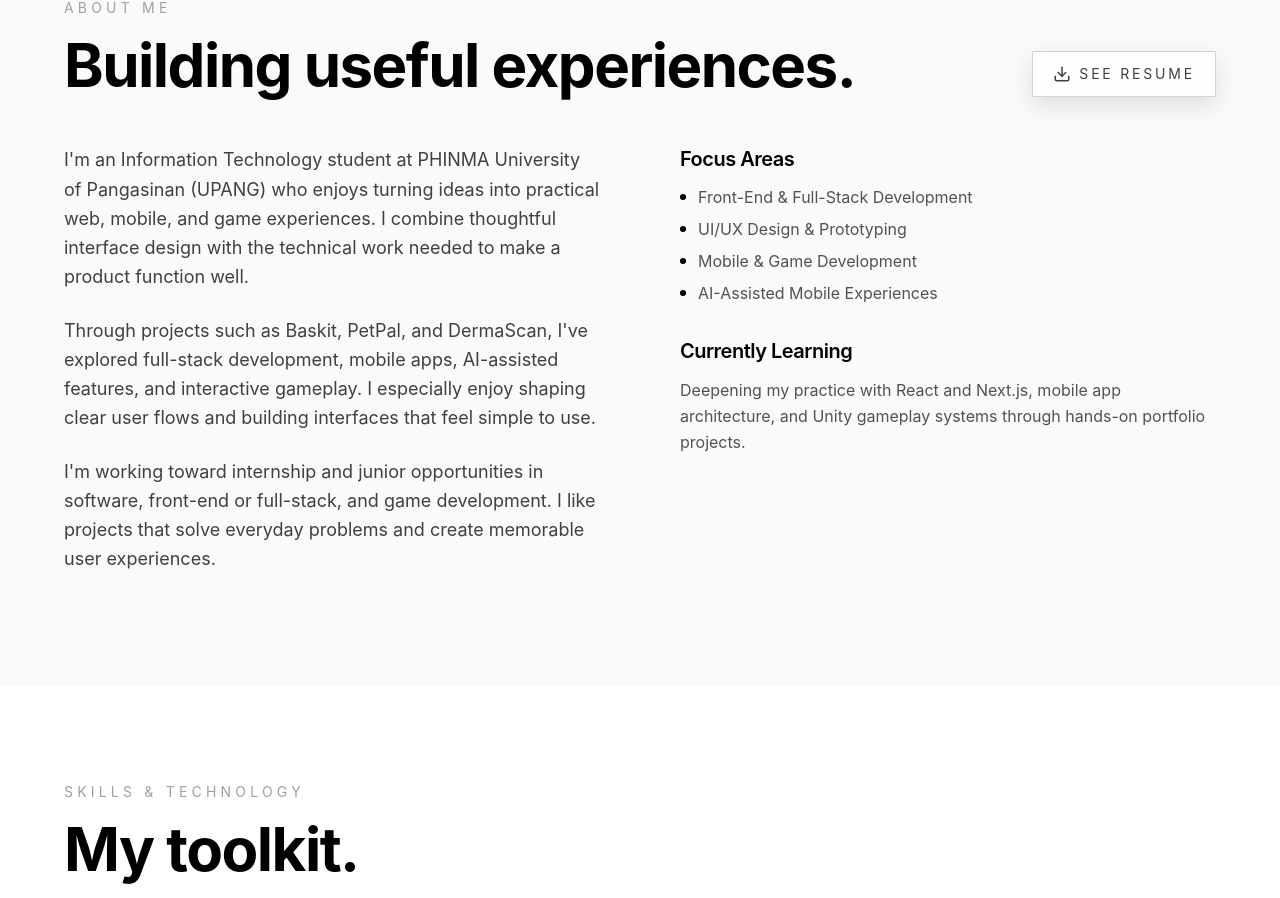
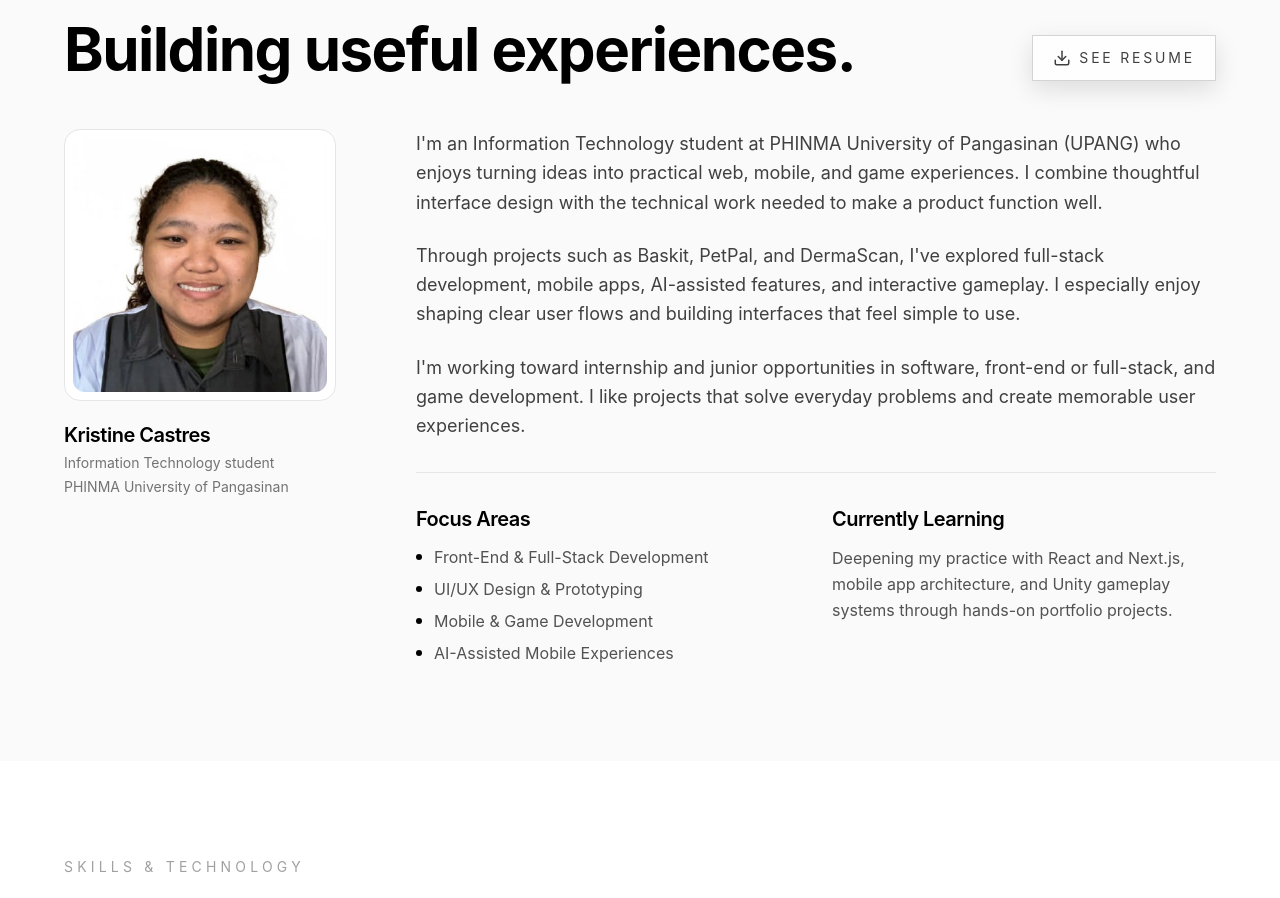
Before and after one commit to krsrcio/krim, a React (Vite) app: page / in a window 1280 px wide. Shown: the part 914-1812 px from the top of the page. Built offline with nearby package versions, Linux system fonts and the light colour scheme.

Commit message:
added pic

```diff
--- a/src/app/components/About.tsx
+++ b/src/app/components/About.tsx
@@ -75,8 +75,34 @@ export function About() {
           </motion.a>
         </motion.div>
 
-        <div className="grid gap-12 md:grid-cols-2 md:gap-20">
-          <motion.div {...leftColumnRevealProps}>
+        <div className="grid items-start gap-10 md:grid-cols-[15rem_minmax(0,1fr)] md:gap-12 lg:grid-cols-[17rem_minmax(0,1fr)] lg:gap-20">
+          <motion.figure
+            {...leftColumnRevealProps}
+            className="mx-auto w-full max-w-[17rem] md:mx-0"
+          >
+            <div className="overflow-hidden rounded-2xl border border-neutral-200 bg-white p-2">
+              <img
+                src="/kristine-castres.jpg"
+                alt="Portrait of Kristine Castres"
+                width={400}
+                height={400}
+                loading="lazy"
+                decoding="async"
+                className="aspect-square w-full rounded-xl object-cover"
+              />
+            </div>
+            <figcaption className="mt-5 text-center md:text-left">
+              <p className="text-xl font-semibold tracking-tight text-black">
+                Kristine Castres
+              </p>
+              <p className="mt-1 text-sm text-neutral-500">
+                Information Technology student
+              </p>
+              <p className="mt-1 text-sm text-neutral-500">PHINMA University of Pangasinan</p>
+            </figcaption>
+          </motion.figure>
+
+          <motion.div {...rightColumnRevealProps}>
             <p className="mb-6 text-lg leading-relaxed text-neutral-700">
               I&apos;m an Information Technology student at PHINMA University of Pangasinan (UPANG) who enjoys turning
               ideas into practical web, mobile, and game experiences. I combine
@@ -95,9 +121,7 @@ export function About() {
               projects that solve everyday problems and create memorable user
               experiences.
             </p>
-          </motion.div>
-
-          <motion.div {...rightColumnRevealProps} className="space-y-8">
+            <div className="mt-8 grid gap-8 border-t border-neutral-200 pt-8 xl:grid-cols-2">
               <div>
                 <h3
                   className="mb-3 text-xl tracking-tight text-black"
@@ -138,6 +162,7 @@ export function About() {
                   portfolio projects.
                 </p>
               </div>
+            </div>
           </motion.div>
         </div>
       </div>
```
Also changed, not shown: public/kristine-castres.jpg (added). Lines whose indentation alone changed are shown as unchanged.
